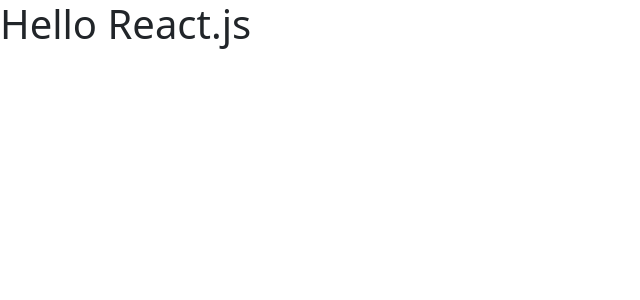
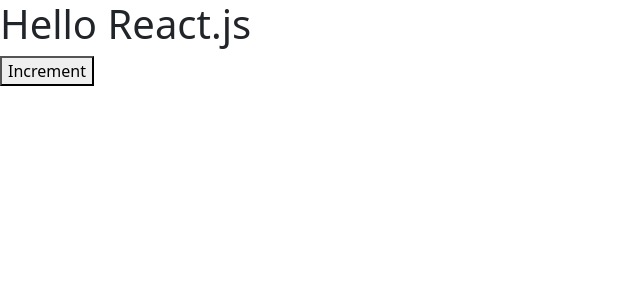
Before and after one commit to fmfahath/counter-app, a React (Create React App) app: page / in a window 1280 px wide. Shown: the top 300 px of the page, without its empty margins (0-640 px from the left). Built offline with nearby package versions, Linux system fonts and the light colour scheme.

Commit message:
render's return code intention format

```diff
--- a/src/components/counter.jsx
+++ b/src/components/counter.jsx
@@ -2,8 +2,17 @@
 
 class Counter extends Component {
     // state = {  }
-    render() {
-        return <h1>Hello React.js</h1>;
+    // render() {
+    //     return <div><h1>Hello React.js</h1><button>Increment</button></div>;
+    // }
+
+    render(){
+        return (
+            <div>
+                <h1>Hello React.js</h1>
+                <button>Increment</button>
+            </div>
+        );
     }
 }
 
```
